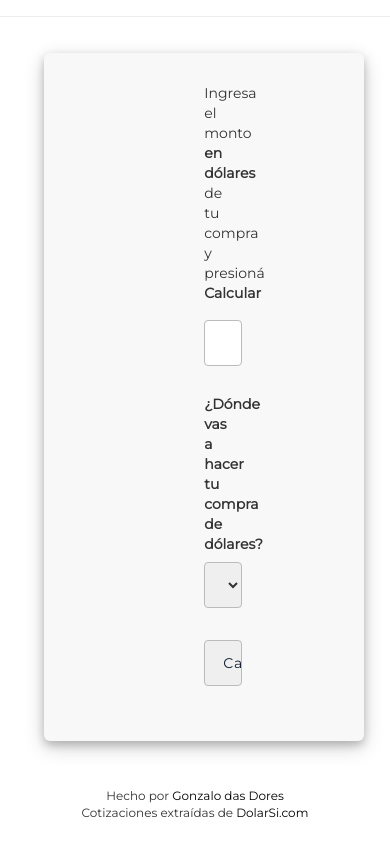
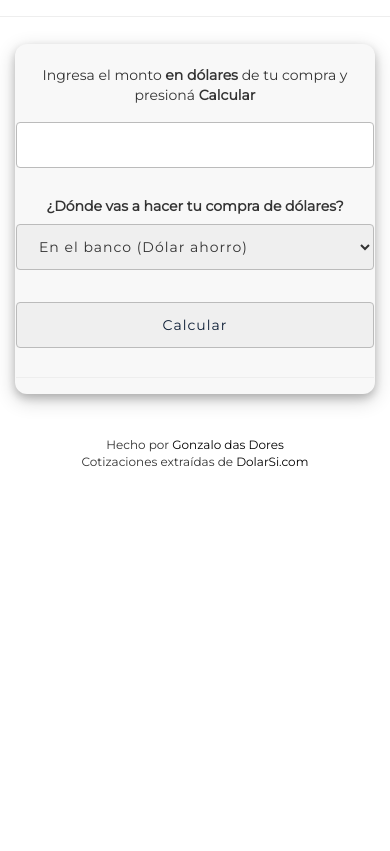
Before and after one commit to gdasdores/CalculadoraDolares, a plain HTML site: page index.html in a window 390 px wide. Shown: the part 91-942 px from the top of the page. After the commit the page ends 844 px from the top, so only its background shows below. Drawn offline with nearby package versions, Linux system fonts and the light colour scheme.

Commit message:
Add files via upload

```diff
--- a/calculaDores.css
+++ b/calculaDores.css
@@ -190,3 +190,29 @@ button:hover{
         grid-column:span 6
     }
 }
+
+@media only screen and (max-width: 768px) {
+    .form-area{
+        border-radius:6px;
+        margin:3px auto;
+        padding:5px 5px;
+    }
+    .container{
+        margin:5px;
+        max-width:450px;
+        width:100%
+    }
+}
+
+@media only screen and (max-width: 1000px) {
+    .form-area{
+        border-radius:12px;
+        margin:12px auto;
+        padding:1px 1px;
+    }
+    .container{
+        margin:13px auto;
+        max-width:450px;
+        width:100%
+    }
+}
--- a/index.html
+++ b/index.html
@@ -7,9 +7,7 @@
 
     <center>
         <meta charset="UTF-8">
-
-
-
+        <meta name="viewport" content="width=device-width, initial-scale=1.0">
         <title>Calculadora de Dólares | calcudasDores</title>
         <div class="page-header">
             <h2><strong>Calculadora de Dólares | calcudasDores </strong><img src="favicon-32x32.png" alt="calcudasDores" width="32"
```
